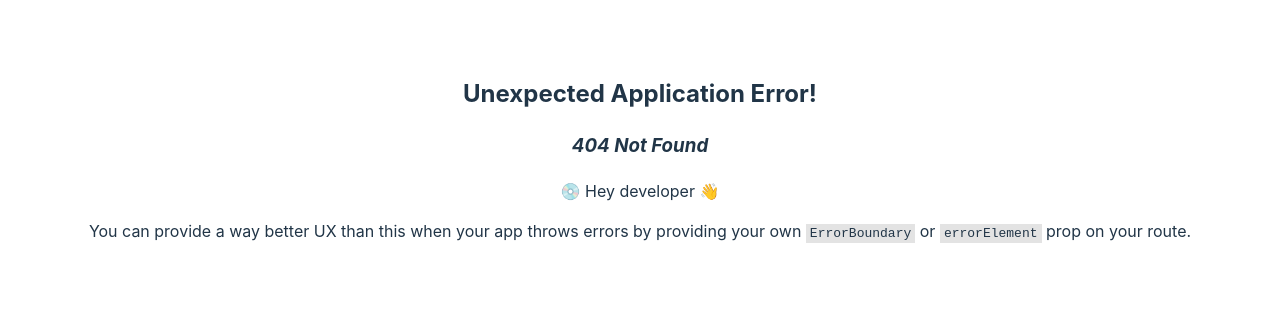
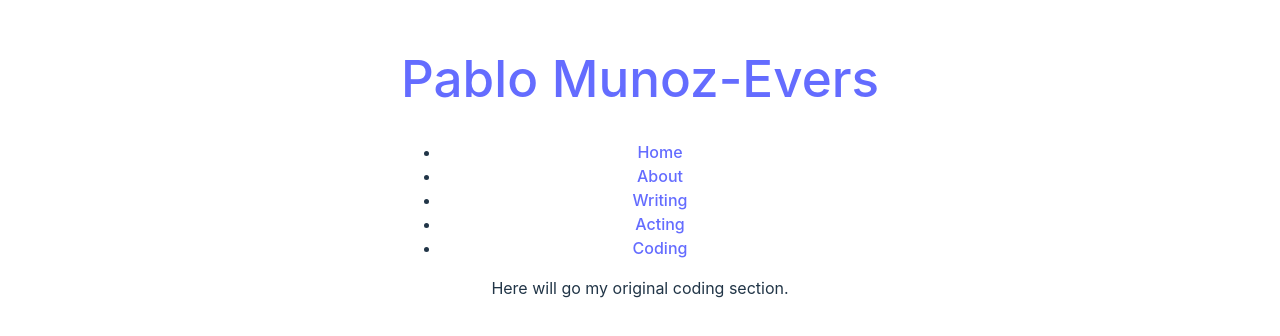
Before and after one commit to pamunev/primary-portfolio, a React (Vite) app: page /coding in a window 1280 px wide. Before the commit this address had no page. Shown: the part 242-578 px from the top of the page. Built offline with nearby package versions, Linux system fonts and the light colour scheme.

Commit message:
Created Coding component.

```diff
--- a/src/main.jsx
+++ b/src/main.jsx
@@ -8,6 +8,7 @@ import About from "./routes/about.jsx";
 import Writing from "./routes/writing.jsx";
 import ContentCreation from "./routes/contentCreation.jsx";
 import Playwriting from "./routes/playwriting.jsx";
+import Coding from "./routes/coding.jsx";
 
 const router = createBrowserRouter([
   {
@@ -27,6 +28,7 @@ const router = createBrowserRouter([
         element: <ContentCreation />,
       },
       { path: "/playwriting", element: <Playwriting /> },
+      { path: "/coding", element: <Coding /> },
     ],
   },
 ]);
--- /dev/null
+++ b/src/routes/coding.jsx
@@ -0,0 +1,5 @@
+function Coding() {
+  return <div>Here will go my original coding section.</div>;
+}
+
+export default Coding;
--- a/src/routes/root.jsx
+++ b/src/routes/root.jsx
@@ -21,7 +21,7 @@ function Root() {
             <NavLink>Acting</NavLink>
           </li>
           <li>
-            <NavLink>Coding</NavLink>
+            <NavLink to="/coding">Coding</NavLink>
           </li>
         </ul>
       </div>
```
Also changed, not shown: src/CodingSection/AboutSection.jsx (added), src/CodingSection/CodeSection.jsx (added), src/CodingSection/Footer.jsx (added), src/CodingSection/Header.jsx (added).
